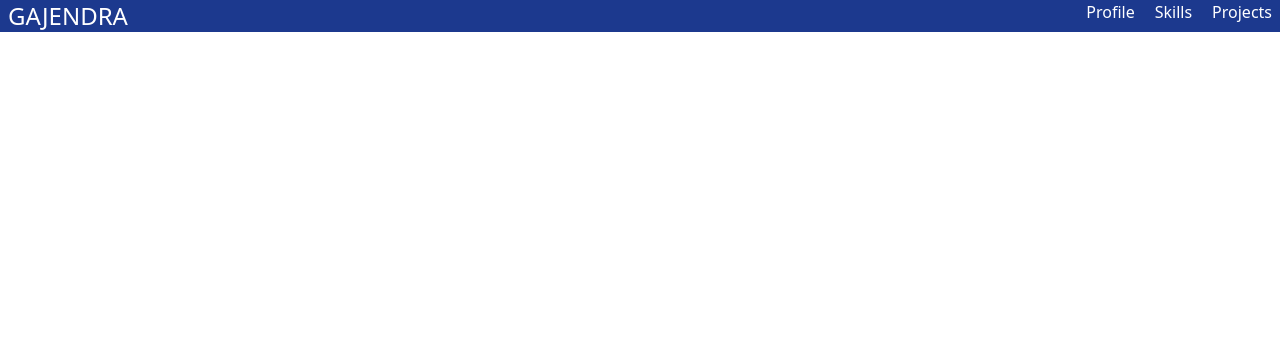
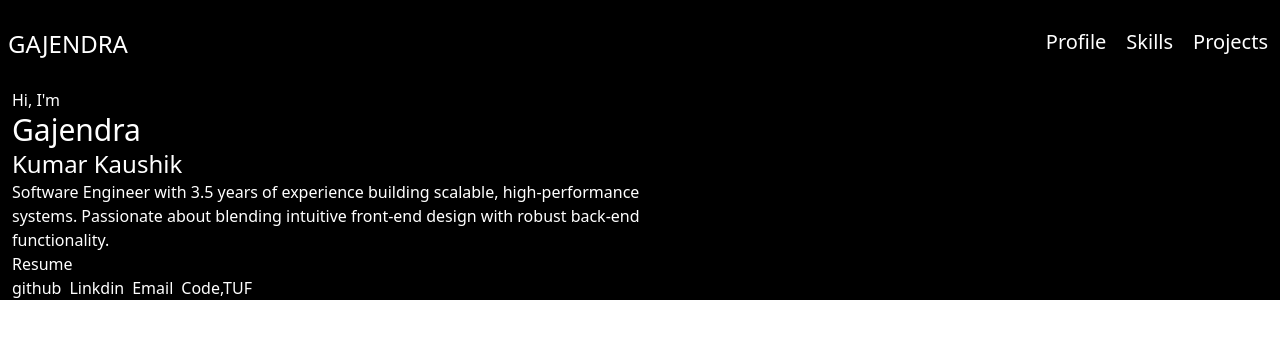
Before and after one commit to GajendraKaushik/my_profile, a React (Vite) app: page / in a window 1280 px wide. Shown: the top 338 px of the page. Built offline with nearby package versions, Linux system fonts and the light colour scheme.

Commit message:
Update: Profile and Navbar section

```diff
--- a/src/App.jsx
+++ b/src/App.jsx
@@ -1,22 +1,19 @@
 import { useState } from 'react'
-import './App.css'
+import './App.css';
+import Navbar from './components/NavBar/Navbar';
+import Profile from './components/Profile/Profile';
 
 function App() {
 
   return (
     <>
-    <div className='w-full bg-blue-900 h-8 flex justify-between'>
-      <div className='text-white text-2xl ml-2'>
-        GAJENDRA
-      </div>
-      <div className='flex align-middle justify-center gap-5 text-white mr-2'>
-        <p>Profile</p>
-        <p>Skills</p>
-        <p>Projects</p>
-      </div>
-    </div>
+     <div>
+     <Navbar/>
+     <Profile/>
+
+     </div>
     </>
   )
 }
 
-export default App
+export default App;
--- /dev/null
+++ b/src/components/NavBar/Navbar.jsx
@@ -0,0 +1,18 @@
+import React from "react";
+
+const Navbar = ()=> {
+    return (
+    <div className='w-full bg-black py-7 flex justify-between'>
+      <div className='text-white text-2xl ml-2'>
+        GAJENDRA
+      </div>
+      <div className='flex align-middle justify-center gap-5 text-xl text-white mr-3'>
+        <p>Profile</p>
+        <p>Skills</p>
+        <p>Projects</p>
+      </div>
+    </div>
+    )
+};
+
+export default Navbar;
--- /dev/null
+++ b/src/components/Profile/Profile.jsx
@@ -0,0 +1,30 @@
+import React from 'react'
+
+const Profile = () =>{
+    return (
+    <div className='w-full flex justify-between bg-black text-white'>
+      <div className='name-section ml-3 w-1/2'>
+       <p className='text-sl'>Hi, I'm</p>
+        <p className='text-3xl'>Gajendra</p>
+        <p className='text-2xl'>Kumar Kaushik</p>
+        <p>Software Engineer with 3.5 years of experience building scalable,
+            high-performance systems. Passionate about blending intuitive front-end design with robust back-end functionality.
+        </p>
+        <button>Resume</button>
+
+        <div className='social-icon-section flex justify-start gap-2'>
+            <p>github</p>
+            <p>Linkdin</p>
+            <p>Email</p>
+            <p>Code,TUF</p>
+        </div>
+
+      </div>
+      <div className='image-section'>
+
+      </div>
+    </div>
+    )
+}
+
+export default Profile;
```
